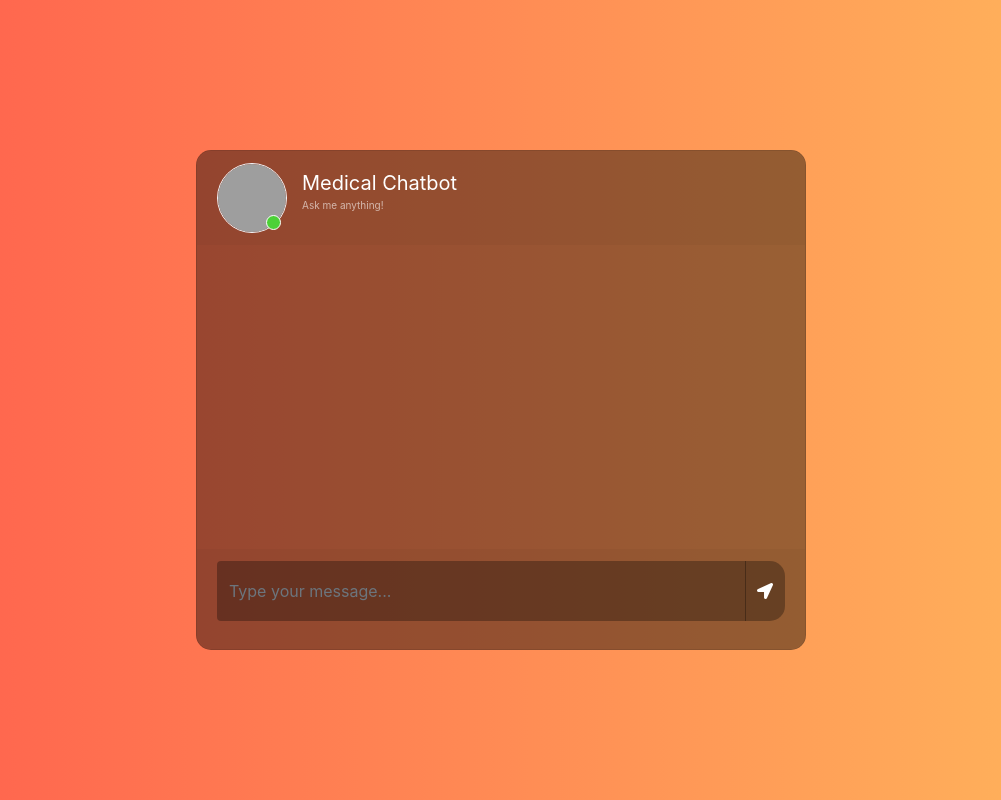
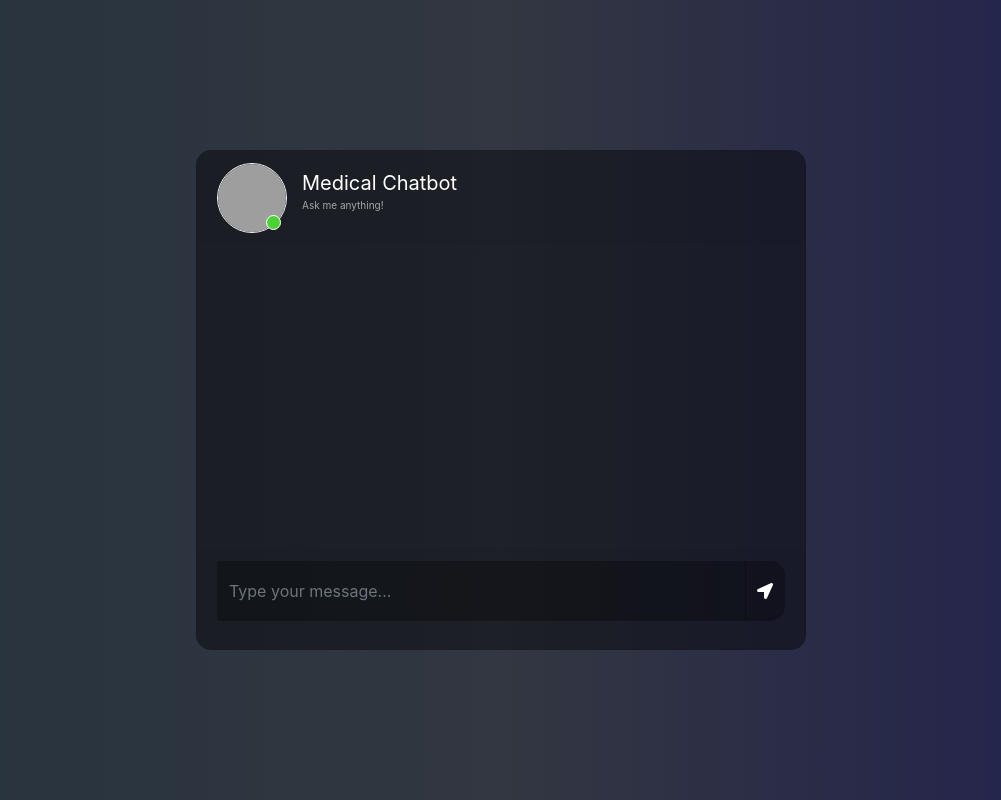
Before and after one commit to farooqshaikh22/Medical-Chatbot-Gen-AI, a Flask app: page / in a window 1280 px wide. Shown: the whole page, without its empty margins (139-1140 px from the left). Run offline with Flask 3, Linux system fonts and the light colour scheme; some libraries are stand-ins or nearby versions; grey boxes are pictures that could not be loaded.

Commit message:
css updated

```diff
--- a/static/style.css
+++ b/static/style.css
@@ -1,9 +1,9 @@
-body, html {
-    height: 100%;
-    margin: 0;
-    background: rgba(61, 148, 185, 0.971);
-    background: -webkit-linear-gradient(to right, rgb(67, 57, 72), rgb(255, 184, 92));
-    background: linear-gradient(to right, rgb(255, 94, 77), rgb(255, 184, 92));
+body,html{
+	height: 100%;
+	margin: 0;
+	background: rgb(44, 47, 59);
+   background: -webkit-linear-gradient(to right, rgb(40, 59, 34), rgb(54, 60, 70), rgb(32, 32, 43));
+	background: linear-gradient(to right, rgb(38, 51, 61), rgb(50, 55, 65), rgb(33, 33, 78));
 }
 
 .chat{
```
